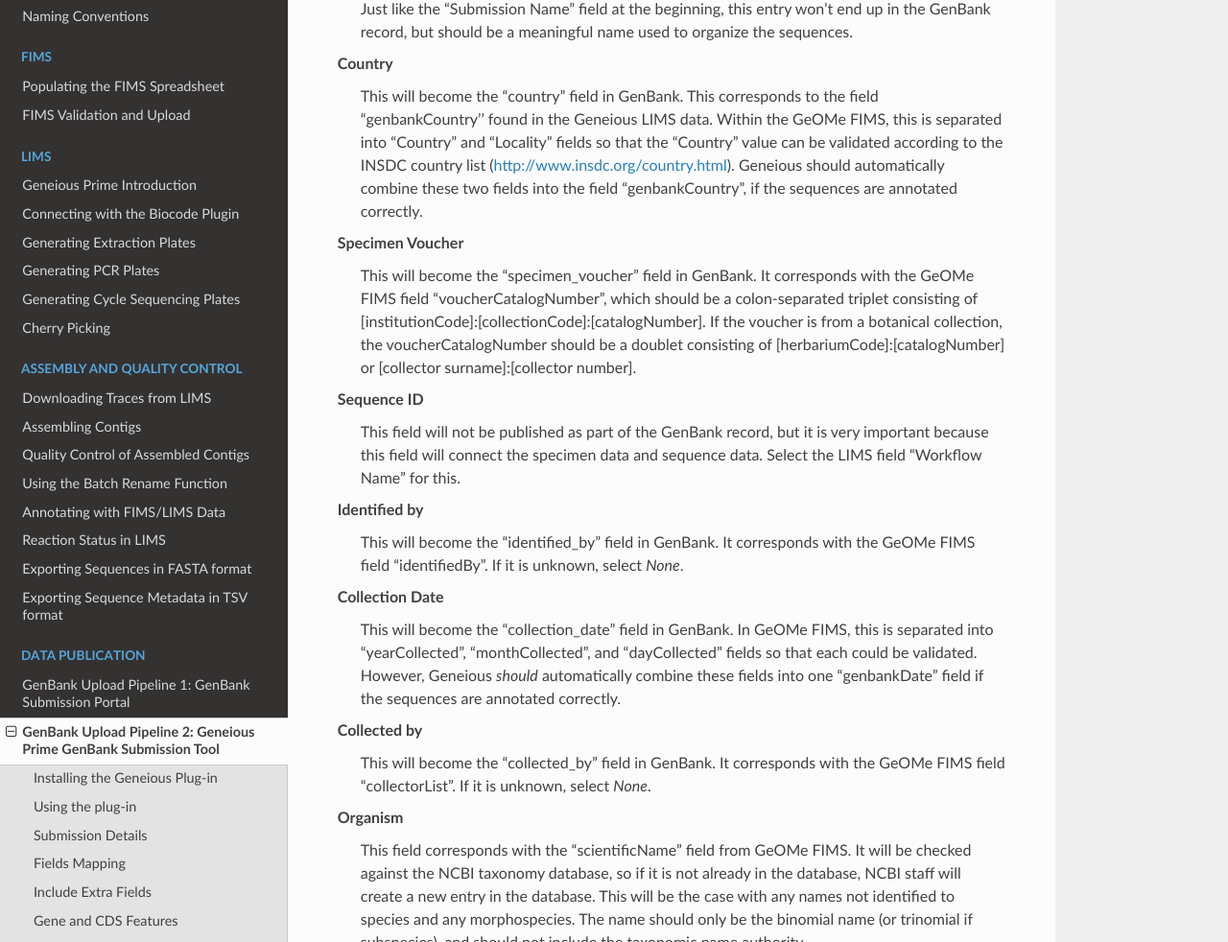
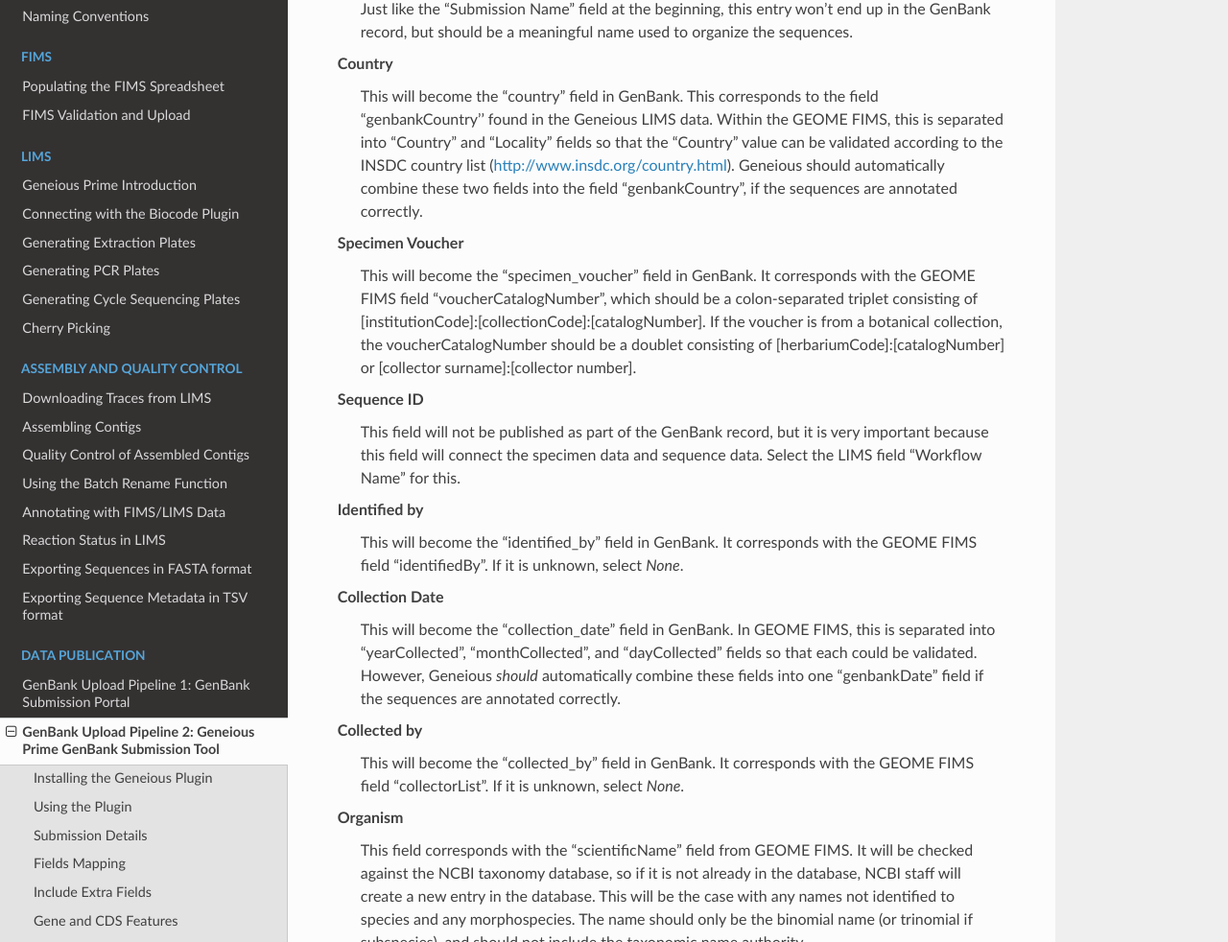
Before and after one commit to SIBarcodeNetwork/ReadtheDocsMaster, a Sphinx documentation site: the page built from Docs/gb_upload_Geneious_plugin.rst, in a window 1280 px wide and 1400 px high, scrolled down 4862 px. Shown: the part 167-1149 px from the top of the window at 96% size. Built offline with Sphinx 7.4.7 and the Read the Docs theme 2.0.0, drawn with Linux system fonts in a browser that asks for light colours; some of the changed text lies outside the part shown.

Commit message:
Update gb_upload_Geneious_plugin.rst

```diff
--- a/Docs/gb_upload_Geneious_plugin.rst
+++ b/Docs/gb_upload_Geneious_plugin.rst
@@ -4,12 +4,12 @@
 ===================================================================
 
 
-Installing the Geneious Plug-in
+Installing the Geneious Plugin
 -------------------------------
 
 .. note::
 
-   The most up-to-date GenBank Submission plug-in version is 1.6.8, which can be found `here
+   The most up-to-date GenBank Submission plugin version is 1.6.8, which can be found `here
    <https://www.geneious.com/plugins/genbank-submission-plugin/>`_.
 
 The Geneious Prime’s GenBank Submission plugin tool utilizes BankIT to submit sequences to GenBank for all DNA barcode markers **excluding** metazoan (multicellular) COI or rRNA sequences such as 18S, 16S, 23S, 28S, ITS1, ITS2, etc. which must be submitted using the :ref:`GBsubport-link`.
@@ -26,12 +26,12 @@
   :align: center
   :target: /en/latest/_images/install_success.png
 
-Using the plug-in
+Using the Plugin
 -----------------
 
 Please note, it is possible to submit to GenBank from either assemblies or consensus sequences. The directions laid out below will only describe submitting consensus sequences, as that is SIBN best practice.
 
-Before starting a GenBank submission, organize all high quality consensus sequences to be submitted. Make sure the most up-to-date GeOMe FIMS data and Biocode LIMS data are associated with the sequences. To do this, follow the instructions on the :ref:`Annotating_FIMS_LIMS-link` page to annotate the sequence files with the current GeOMe FIMS and Biocode LIMS data.
+Before starting a GenBank submission, organize all high quality consensus sequences to be submitted. Make sure the most up-to-date GEOME FIMS data and Biocode LIMS data are associated with the sequences. To do this, follow the instructions on the :ref:`Annotating_FIMS_LIMS-link` page to annotate the sequence files with the current GEOME FIMS and Biocode LIMS data.
 
 Keep consensus sequences from different markers in separate folders as only one marker can be submitted at a time. It is possible to submit a single sample or a batch of samples at once. Also make sure to separate submissions based on organism type so that the correct genetic code can be selected for each submission.
 
@@ -108,25 +108,25 @@
   Just like the “Submission Name” field at the beginning, this entry won’t end up in the GenBank record, but should be a meaningful name used to organize the sequences.
 
 Country
-  This will become the “country” field in GenBank. This corresponds to the field “genbankCountry'' found in the Geneious LIMS data. Within the GeOMe FIMS, this is separated into “Country” and “Locality” fields so that the “Country” value can be validated according to the INSDC country list (http://www.insdc.org/country.html). Geneious should automatically combine these two fields into the field “genbankCountry”, if the sequences are annotated correctly.
+  This will become the “country” field in GenBank. This corresponds to the field “genbankCountry'' found in the Geneious LIMS data. Within the GEOME FIMS, this is separated into “Country” and “Locality” fields so that the “Country” value can be validated according to the INSDC country list (http://www.insdc.org/country.html). Geneious should automatically combine these two fields into the field “genbankCountry”, if the sequences are annotated correctly.
 
 Specimen Voucher
-  This will become the “specimen_voucher” field in GenBank. It corresponds with the GeOMe FIMS field “voucherCatalogNumber”, which should be a colon-separated triplet consisting of [institutionCode]:[collectionCode]:[catalogNumber]. If the voucher is from a botanical collection, the voucherCatalogNumber should be a doublet consisting of [herbariumCode]:[catalogNumber] or [collector surname]:[collector number].
+  This will become the “specimen_voucher” field in GenBank. It corresponds with the GEOME FIMS field “voucherCatalogNumber”, which should be a colon-separated triplet consisting of [institutionCode]:[collectionCode]:[catalogNumber]. If the voucher is from a botanical collection, the voucherCatalogNumber should be a doublet consisting of [herbariumCode]:[catalogNumber] or [collector surname]:[collector number].
 
 Sequence ID
   This field will not be published as part of the GenBank record, but it is very important because this field will connect the specimen data and sequence data. Select the LIMS field “Workflow Name” for this.
 
 Identified by
-  This will become the “identified_by” field in GenBank. It corresponds with the GeOMe FIMS field “identifiedBy”. If it is unknown, select *None*.
+  This will become the “identified_by” field in GenBank. It corresponds with the GEOME FIMS field “identifiedBy”. If it is unknown, select *None*.
 
 Collection Date
-  This will become the “collection_date” field in GenBank. In GeOMe FIMS, this is separated into “yearCollected”, “monthCollected”, and “dayCollected” fields so that each could be validated. However, Geneious *should* automatically combine these fields into one “genbankDate” field if the sequences are annotated correctly.
+  This will become the “collection_date” field in GenBank. In GEOME FIMS, this is separated into “yearCollected”, “monthCollected”, and “dayCollected” fields so that each could be validated. However, Geneious *should* automatically combine these fields into one “genbankDate” field if the sequences are annotated correctly.
 
 Collected by
-  This will become the “collected_by” field in GenBank. It corresponds with the GeOMe FIMS field “collectorList”.  If it is unknown, select *None*.
+  This will become the “collected_by” field in GenBank. It corresponds with the GEOME FIMS field “collectorList”.  If it is unknown, select *None*.
 
 Organism
-  This field corresponds with the “scientificName" field from GeOMe FIMS. It will be checked against the NCBI taxonomy database, so if it is not already in the database, NCBI staff will create a new entry in the database. This will be the case with any names not identified to species and any morphospecies. The name should only be the binomial name (or trinomial if subspecies), and should not include the taxonomic name authority.
+  This field corresponds with the “scientificName" field from GEOME FIMS. It will be checked against the NCBI taxonomy database, so if it is not already in the database, NCBI staff will create a new entry in the database. This will be the case with any names not identified to species and any morphospecies. The name should only be the binomial name (or trinomial if subspecies), and should not include the taxonomic name authority.
 
 Molecule Type
   This will always be "Genomic DNA" for DNA Barcode records.
@@ -142,7 +142,7 @@
 
 If there is any extra collection information that should be included in these GenBank records, it can be added by checking the “Include extra fields” option below the set Fields discussed above. Click “Choose” and the *Choose Additional Fields* window should appear with dropdown menu options.
 
-The most common GenBank field to add from the Field Name menu is “Lat_Lon”. If latitude and longitude data are available in the GeOMe FIMS in separate “decimalLatitude” and “decimalLongitude'' fields, Geneious *should* automatically combine these fields into “genbankLatLng”  which can be found in the "Field Value" dropdown menu.
+The most common GenBank field to add from the Field Name menu is “Lat_Lon”. If latitude and longitude data are available in the GEOME FIMS in separate “decimalLatitude” and “decimalLongitude'' fields, Geneious *should* automatically combine these fields into “genbankLatLng”  which can be found in the "Field Value" dropdown menu.
 
 .. image:: /images/choose_additional_fields.png
   :align: center
```
